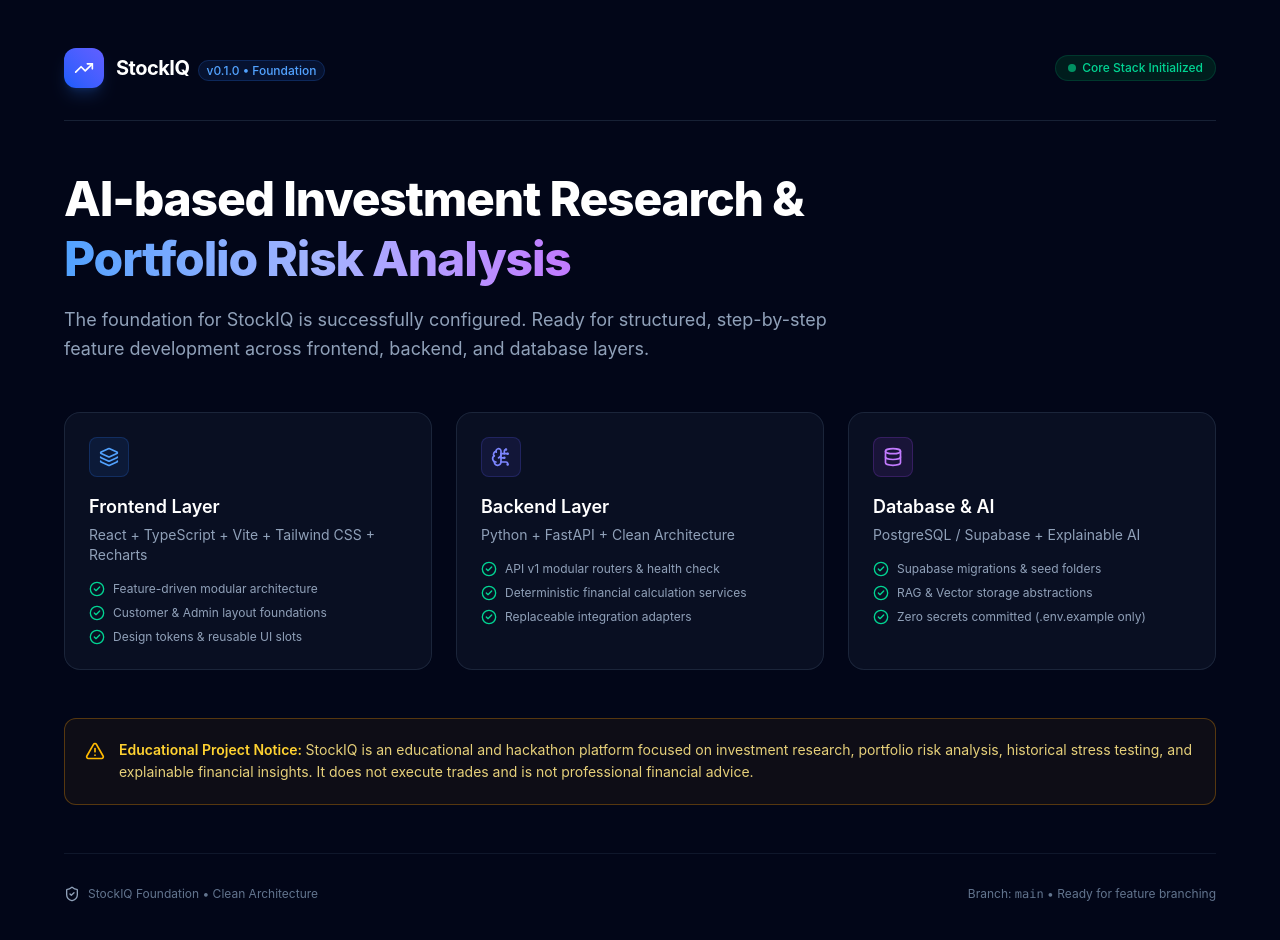
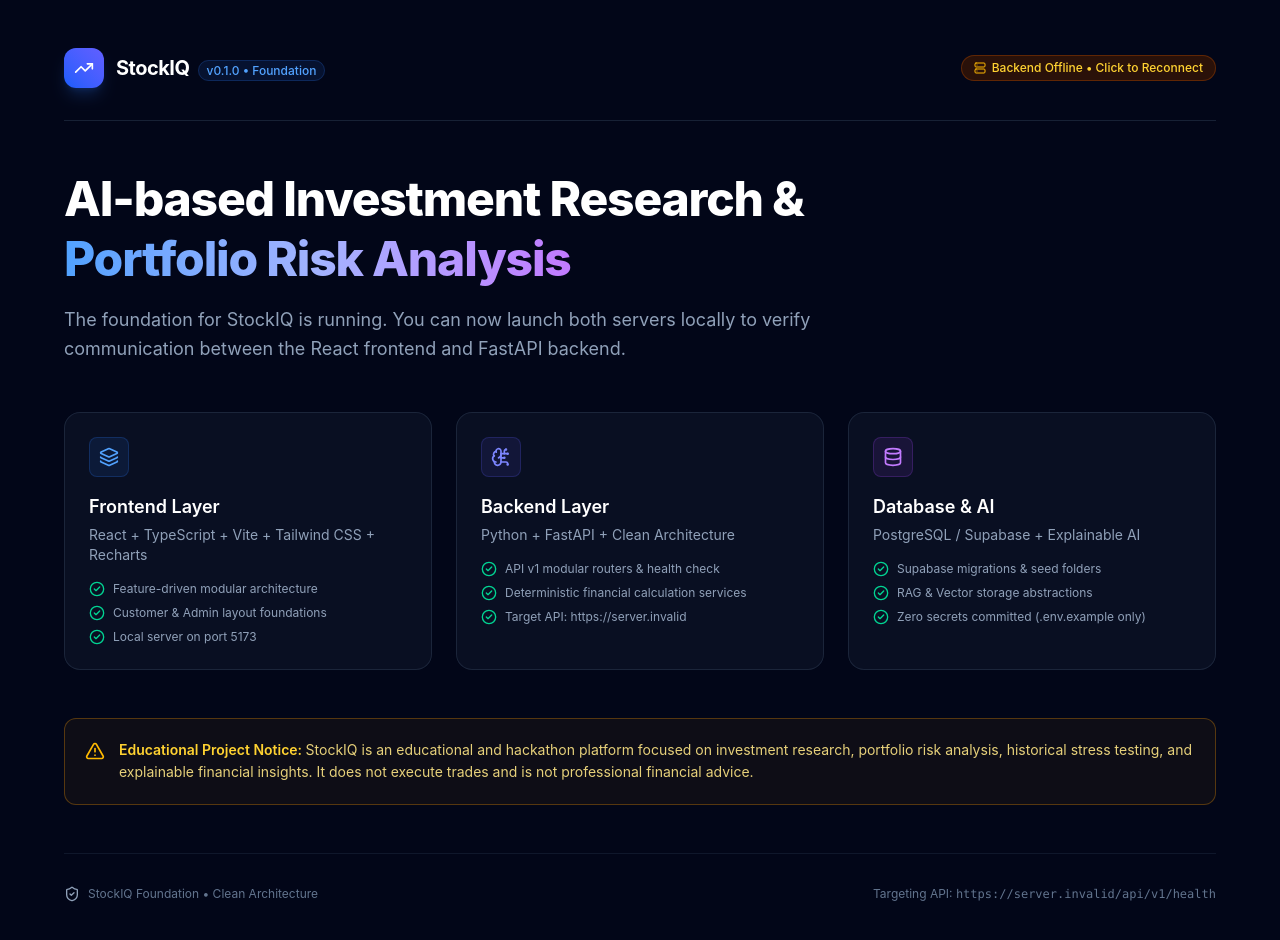
Before and after one commit to Anuj-Shelke/StockIQ-, a React (Vite) app in the folder frontend/: page / in a window 1280 px wide. Shown: the top 940 px of the page. Built offline with nearby package versions, Linux system fonts and the light colour scheme; no server answers.

Commit message:
Add live backend health check connection in frontend

```diff
--- a/frontend/src/App.tsx
+++ b/frontend/src/App.tsx
@@ -1,4 +1,4 @@
-import React from 'react'
+import React, { useEffect, useState } from 'react'
 import {
   ShieldCheck,
   TrendingUp,
@@ -7,13 +7,38 @@ import {
   Layers,
   CheckCircle2,
   AlertTriangle,
+  RefreshCw,
+  Server,
 } from 'lucide-react'
+import { checkBackendHealth, type HealthResponse, API_BASE_URL } from './services/api'
 
 export const App: React.FC = () => {
+  const [backendHealth, setBackendHealth] = useState<HealthResponse | null>(null)
+  const [loading, setLoading] = useState<boolean>(true)
+  const [error, setError] = useState<string | null>(null)
+
+  const verifyConnection = async () => {
+    setLoading(true)
+    setError(null)
+    try {
+      const data = await checkBackendHealth()
+      setBackendHealth(data)
+    } catch (err: unknown) {
+      setBackendHealth(null)
+      setError(err instanceof Error ? err.message : 'Unable to connect to backend')
+    } finally {
+      setLoading(false)
+    }
+  }
+
+  useEffect(() => {
+    verifyConnection()
+  }, [])
+
   return (
     <div className="min-h-screen bg-slate-950 text-slate-100 flex flex-col justify-between p-6 md:p-12 font-sans selection:bg-blue-600 selection:text-white">
       {/* Header */}
-      <header className="max-w-6xl w-full mx-auto flex items-center justify-between pb-8 border-b border-slate-800/80">
+      <header className="max-w-6xl w-full mx-auto flex flex-col sm:flex-row items-start sm:items-center justify-between pb-8 border-b border-slate-800/80 gap-4">
         <div className="flex items-center gap-3">
           <div className="h-10 w-10 rounded-xl bg-gradient-to-tr from-blue-600 to-indigo-500 flex items-center justify-center shadow-lg shadow-blue-500/20">
             <TrendingUp className="h-5 w-5 text-white" />
@@ -25,11 +50,29 @@ export const App: React.FC = () => {
             </span>
           </div>
         </div>
+
+        {/* Live Backend Connection Indicator */}
         <div className="flex items-center gap-2">
-          <span className="inline-flex items-center gap-1.5 text-xs text-emerald-400 bg-emerald-950/60 border border-emerald-800/40 px-3 py-1 rounded-full font-medium">
-            <span className="h-2 w-2 rounded-full bg-emerald-500 animate-pulse" />
-            Core Stack Initialized
-          </span>
+          {loading ? (
+            <span className="inline-flex items-center gap-1.5 text-xs text-slate-400 bg-slate-900 border border-slate-800 px-3 py-1 rounded-full">
+              <RefreshCw className="h-3 w-3 animate-spin text-blue-400" />
+              Pinging Backend...
+            </span>
+          ) : backendHealth?.status === 'ok' ? (
+            <span className="inline-flex items-center gap-1.5 text-xs text-emerald-400 bg-emerald-950/60 border border-emerald-800/50 px-3 py-1 rounded-full font-medium shadow-sm shadow-emerald-900/30">
+              <span className="h-2 w-2 rounded-full bg-emerald-500 animate-pulse" />
+              Backend Connected ({backendHealth.app} • :8000)
+            </span>
+          ) : (
+            <button
+              onClick={verifyConnection}
+              className="inline-flex items-center gap-1.5 text-xs text-amber-300 bg-amber-950/60 border border-amber-800/50 hover:bg-amber-900/50 px-3 py-1 rounded-full font-medium transition cursor-pointer"
+              title={error ?? 'Click to retry connecting to FastAPI backend'}
+            >
+              <Server className="h-3 w-3 text-amber-400" />
+              Backend Offline • Click to Reconnect
+            </button>
+          )}
         </div>
       </header>
 
@@ -43,7 +86,7 @@ export const App: React.FC = () => {
             </span>
           </h1>
           <p className="text-lg text-slate-400 leading-relaxed">
-            The foundation for StockIQ is successfully configured. Ready for structured, step-by-step feature development across frontend, backend, and database layers.
+            The foundation for StockIQ is running. You can now launch both servers locally to verify communication between the React frontend and FastAPI backend.
           </p>
         </div>
 
@@ -69,7 +112,7 @@ export const App: React.FC = () => {
               </li>
               <li className="flex items-center gap-2">
                 <CheckCircle2 className="h-4 w-4 text-emerald-400 shrink-0" />
-                <span>Design tokens & reusable UI slots</span>
+                <span>Local server on port 5173</span>
               </li>
             </ul>
           </div>
@@ -94,7 +137,7 @@ export const App: React.FC = () => {
               </li>
               <li className="flex items-center gap-2">
                 <CheckCircle2 className="h-4 w-4 text-emerald-400 shrink-0" />
-                <span>Replaceable integration adapters</span>
+                <span>Target API: {API_BASE_URL}</span>
               </li>
             </ul>
           </div>
@@ -142,7 +185,7 @@ export const App: React.FC = () => {
           <span>StockIQ Foundation • Clean Architecture</span>
         </div>
         <div>
-          <span>Branch: <code>main</code> • Ready for feature branching</span>
+          <span>Targeting API: <code>{API_BASE_URL}/api/v1/health</code></span>
         </div>
       </footer>
     </div>
--- /dev/null
+++ b/frontend/src/services/api.ts
@@ -0,0 +1,17 @@
+/**
+ * Base API Client configuration
+ */
+export const API_BASE_URL = import.meta.env.VITE_API_URL || 'http://localhost:8000';
+
+export interface HealthResponse {
+  status: string;
+  app: string;
+}
+
+export async function checkBackendHealth(): Promise<HealthResponse> {
+  const response = await fetch(`${API_BASE_URL}/api/v1/health`);
+  if (!response.ok) {
+    throw new Error(`Health check failed with status: ${response.status}`);
+  }
+  return response.json();
+}
```
